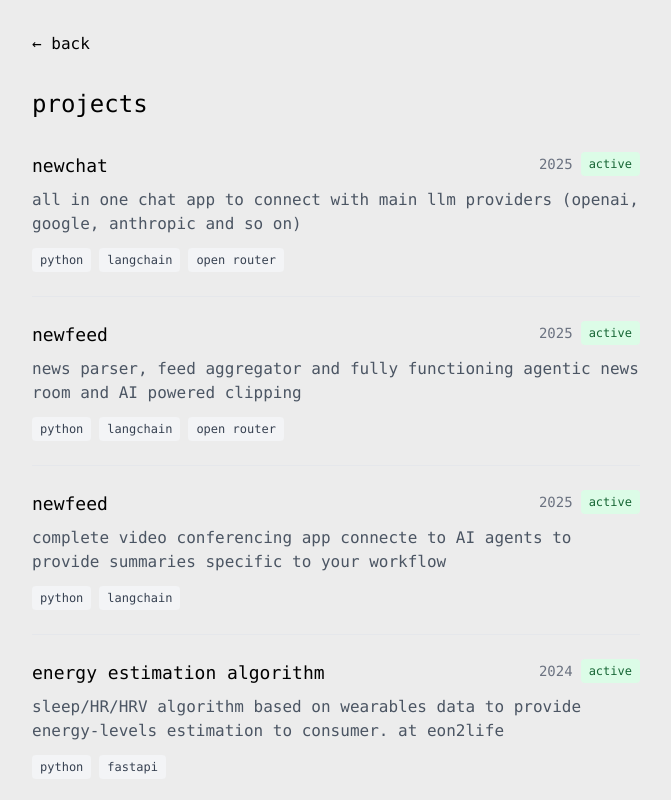
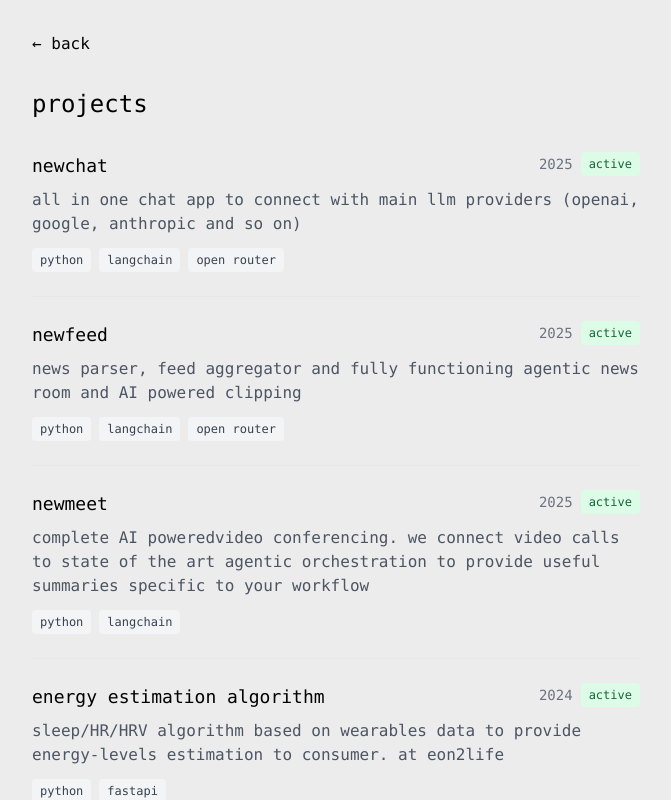
Before and after one commit to joaohnp/personal-page, a Next.js app: page /projects in a window 1280 px wide. Shown: the top 800 px of the page, without its empty margins (304-975 px from the left). Built offline with nearby package versions, Linux system fonts and the light colour scheme.

Commit message:
adjusting page

```diff
--- a/app/projects/page.tsx
+++ b/app/projects/page.tsx
@@ -34,9 +34,9 @@ export default function Projects() {
                       target="_blank"
                       rel="noopener noreferrer"
                     >
-                      newfeed
+                      newmeet
                     </a>,
-        description: "complete video conferencing app connecte to AI agents to provide summaries specific to your workflow",
+        description: "complete AI poweredvideo conferencing. we connect video calls to state of the art agentic orchestration to provide useful summaries specific to your workflow",
         tech: ["python", "langchain"],
         year: "2025",
         status: "active",
```
